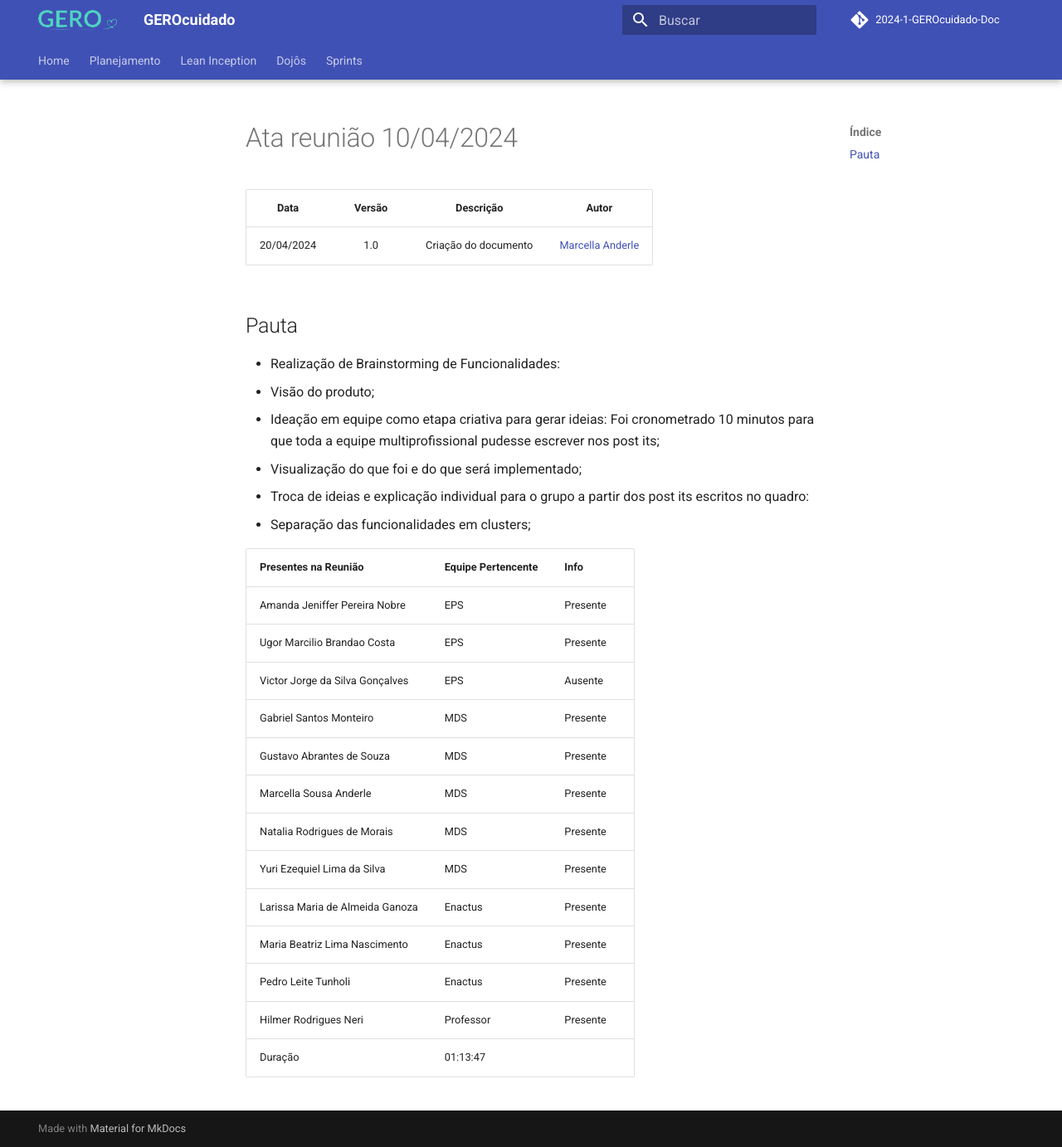
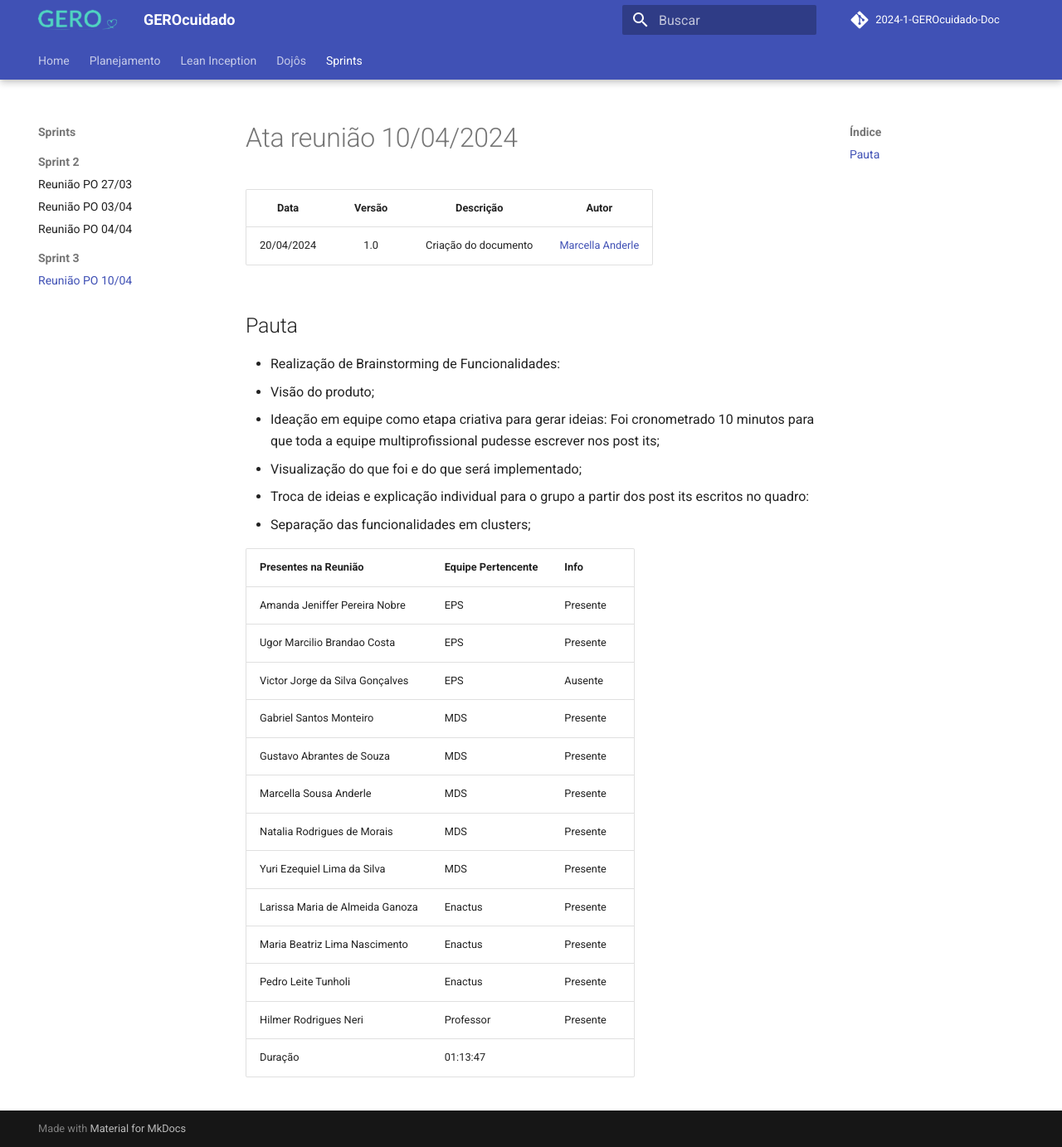
Before and after one commit to fga-eps-mds/2024-1-GEROcuidado-Doc, an MkDocs documentation site: the page built from docs/sprints/sprint_3/reuniao_po_10_04.md, in a window 1280 px wide and 1383 px high. Shown: the whole window at 83% size. Built offline with MkDocs 1.6.1 and Material for MkDocs 9.7.7, drawn with Linux system fonts in a browser that asks for light colours; comment, search, counter and statistics services are not loaded.

Commit message:
adicionando correcoes

```diff
--- a/mkdocs.yml
+++ b/mkdocs.yml
@@ -65,9 +65,9 @@ nav:
       - Reunião PO 03/04: sprints/sprint_2/reuniao_po_03_04.md
       - Reunião PO 04/04: sprints/sprint_2/reuniao_po_04_04.md
   #     - Review: sprints/sprint_2/review.md
-  #   - Sprint 3:
+    - Sprint 3:
   #     - Planning: sprints/sprint_3/planning_sprint_3.md
-  #     - Reunião PO 03/04: sprints/sprint_3/reuniao_po_0304.md
+       - Reunião PO 10/04: sprints/sprint_3/reuniao_po_10_04.md
   #     - Reunião PO 04/04:  sprints/sprint_3/reuniao_po_0404.md
   #     - Review: sprints/sprint_3/review.md
 
```
Also changed, not shown: docs/sprints/sprint_3/reuniao_po_10_04.md (renamed from docs/sprints/sprint_2/reuniao_po_10_04.md).
